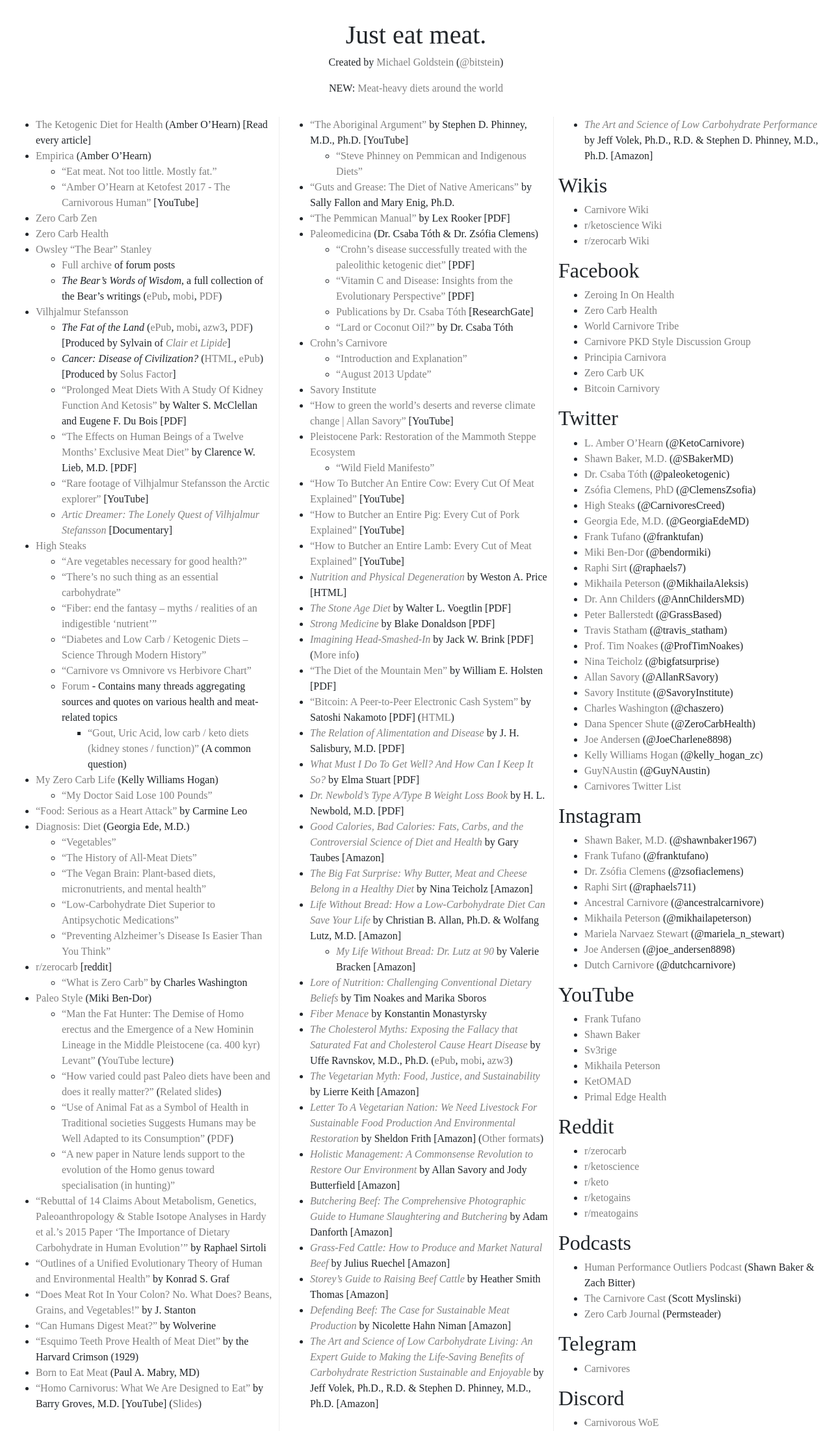
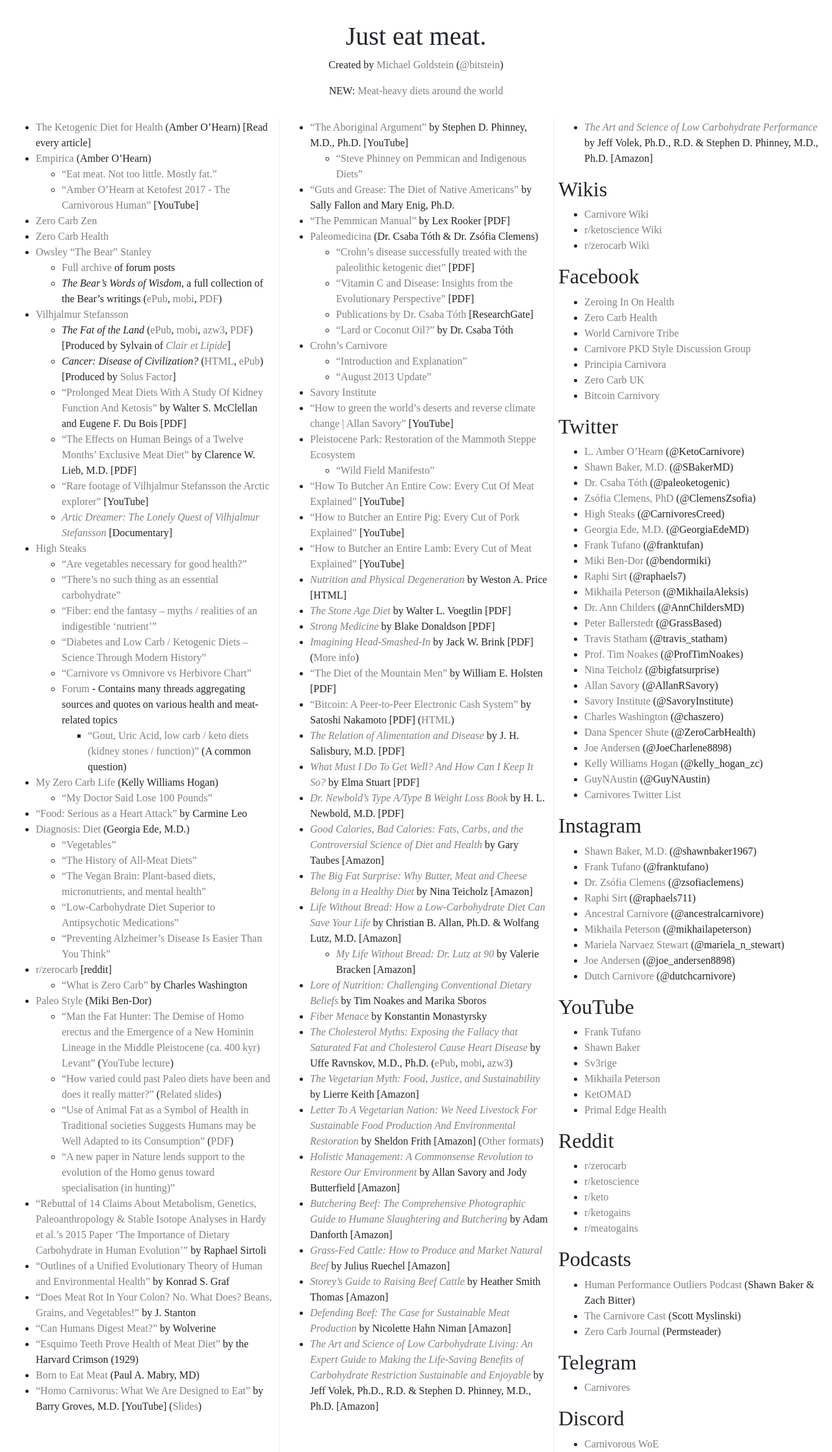
Before and after one commit to bitstein/justmeat.co, a Jekyll site: the page built from index.md, in a window 1280 px wide. Shown: the whole page at 65% size. Built offline with Jekyll 4.4.1, drawn with Linux system fonts in a browser that asks for light colours; nearby versions of some CDN libraries; some web fonts are replaced; before the commit the page ends 2201 px from its top, so only the background shows below that.

Commit message:
Update bootstrap

```diff
--- a/_includes/head.html
+++ b/_includes/head.html
@@ -14,7 +14,7 @@
   <meta property="og:image" content="https://justmeat.co/img/mammoth-hunt.jpg" />
   <link rel="shortcut icon" href="/img/favicon.ico" type="image/x-icon">
   <link rel="icon" href="/img/favicon.ico" type="image/x-icon">
-  <link rel="stylesheet" href="https://maxcdn.bootstrapcdn.com/bootstrap/4.0.0-beta/css/bootstrap.min.css" integrity="sha384-/Y6pD6FV/Vv2HJnA6t+vslU6fwYXjCFtcEpHbNJ0lyAFsXTsjBbfaDjzALeQsN6M" crossorigin="anonymous">
+  <link rel="stylesheet" href="https://stackpath.bootstrapcdn.com/bootstrap/4.2.1/css/bootstrap.min.css" integrity="sha384-GJzZqFGwb1QTTN6wy59ffF1BuGJpLSa9DkKMp0DgiMDm4iYMj70gZWKYbI706tWS" crossorigin="anonymous">
   <link rel="stylesheet" href="/css/styles.css">
   <link rel="canonical" href="{{ page.url | replace:'index.html','' | prepend: site.baseurl | prepend: site.url }}">
   <script>
```
